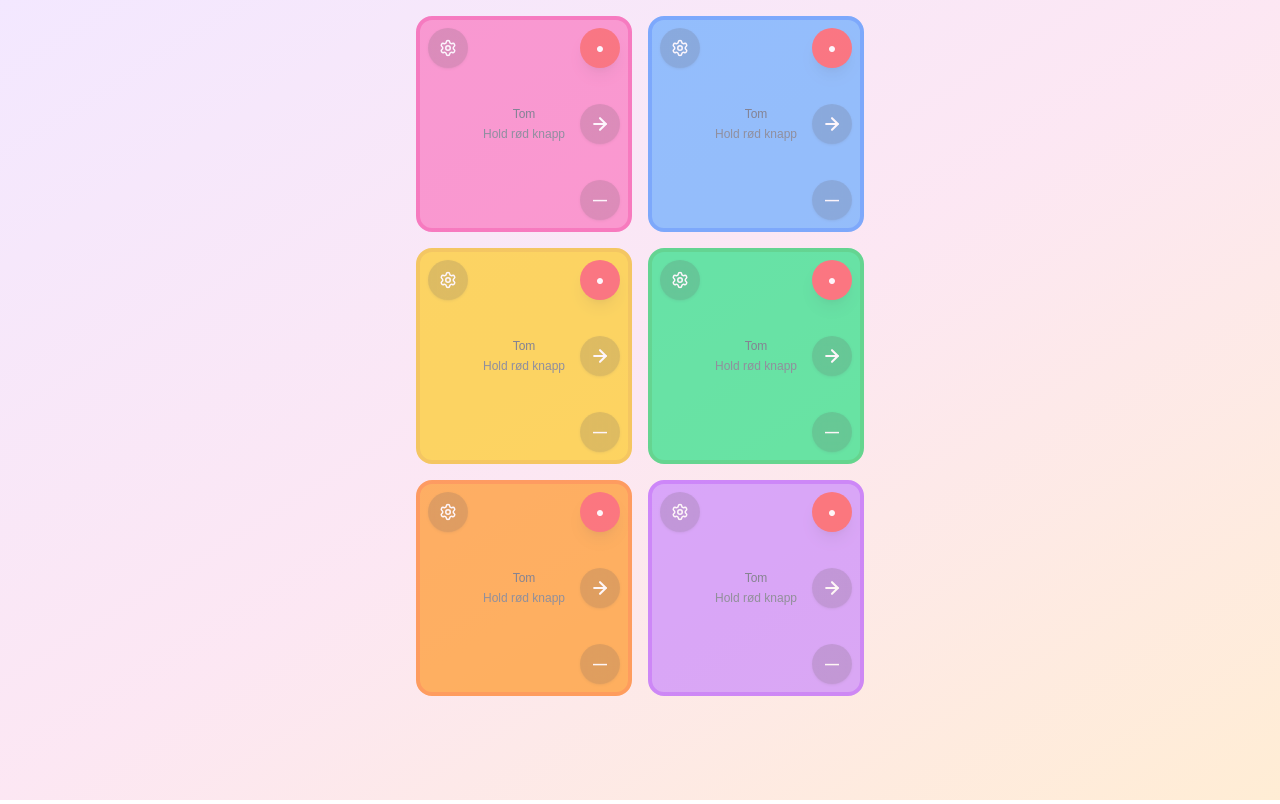
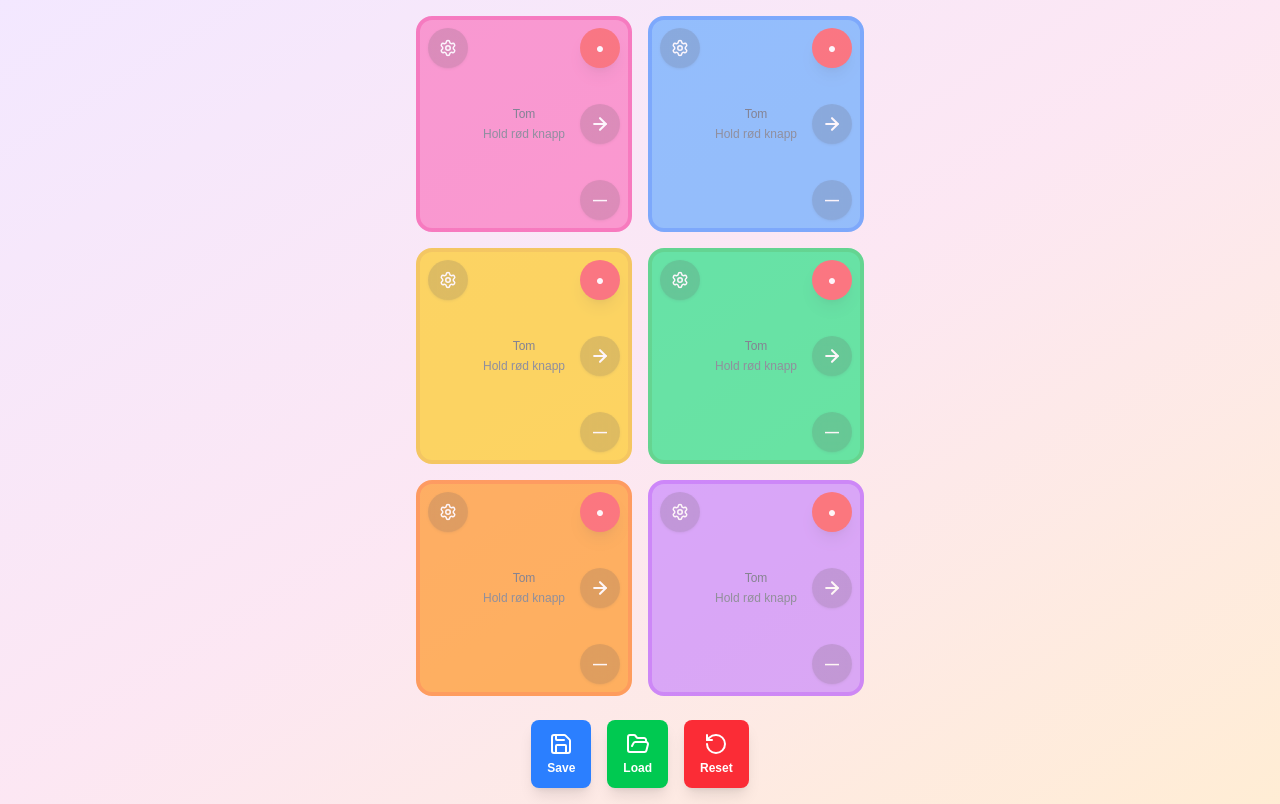
Before and after one commit to ChristianWatkins/lydmaskinen, a Next.js app: page / in a window 1280 px wide. Built offline with nearby package versions, Linux system fonts and the light colour scheme; no server answers.

Commit message:
add save/load/reset set functionality with three control buttons at bottom

```diff
--- a/app/page.tsx
+++ b/app/page.tsx
@@ -3,7 +3,8 @@
 import { useState, useEffect } from 'react';
 import { PadData } from '@/types';
 import Pad from '@/components/Pad';
-import { playAudio, saveToStorage, loadFromStorage } from '@/lib/audio';
+import { playAudio, saveToStorage, loadFromStorage, blobToBase64, base64ToBlob } from '@/lib/audio';
+import { Save, FolderOpen, RotateCcw } from 'lucide-react';
 
 export default function Home() {
   const [pads, setPads] = useState<PadData[]>(() => {
@@ -117,6 +118,109 @@ export default function Home() {
     );
   };
 
+  const handleSaveSet = async () => {
+    const setName = prompt('Enter a name for this set:');
+    if (!setName) return;
+
+    // Convert pads to storage format (with base64 audio)
+    const padsToSave = await Promise.all(
+      pads.map(async (pad) => {
+        let audioBase64: string | undefined;
+        if (pad.audioBlob) {
+          audioBase64 = await blobToBase64(pad.audioBlob);
+        }
+
+        return {
+          id: pad.id,
+          audioBase64,
+          effect: pad.effect,
+          reverse: pad.reverse,
+          volume: pad.volume !== undefined ? pad.volume : 10,
+          reverb: pad.reverb !== undefined ? pad.reverb : false,
+          reverbTime: pad.reverbTime,
+          reverbDecay: pad.reverbDecay,
+          reverbMix: pad.reverbMix,
+        };
+      })
+    );
+
+    const setData = {
+      name: setName,
+      pads: padsToSave,
+      timestamp: new Date().toISOString(),
+    };
+
+    const savedSets = JSON.parse(localStorage.getItem('mpc-saved-sets') || '[]');
+    // Remove existing set with same name if it exists
+    const filteredSets = savedSets.filter((s: any) => s.name !== setName);
+    filteredSets.push(setData);
+    localStorage.setItem('mpc-saved-sets', JSON.stringify(filteredSets));
+
+    alert(`Set "${setName}" saved!`);
+  };
+
+  const handleLoadSet = () => {
+    const savedSets = JSON.parse(localStorage.getItem('mpc-saved-sets') || '[]');
+
+    if (savedSets.length === 0) {
+      alert('No saved sets found!');
+      return;
+    }
+
+    const setName = prompt(`Enter set name to load (Available: ${savedSets.map((s: any) => s.name).join(', ')}):`);
+    if (!setName) return;
+
+    const setToLoad = savedSets.find((s: any) => s.name === setName);
+    if (!setToLoad) {
+      alert(`Set "${setName}" not found!`);
+      return;
+    }
+
+    if (confirm(`Load set "${setName}"? This will replace your current pads.`)) {
+      // Restore pads from saved format (convert base64 back to blob)
+      const restoredPads = setToLoad.pads.map((savedPad: any) => {
+        let audioBlob: Blob | undefined;
+        let audioUrl: string | undefined;
+
+        if (savedPad.audioBase64) {
+          audioBlob = base64ToBlob(savedPad.audioBase64);
+          audioUrl = URL.createObjectURL(audioBlob);
+        }
+
+        return {
+          id: savedPad.id,
+          audioBlob,
+          audioUrl,
+          effect: savedPad.effect || 'none',
+          reverse: savedPad.reverse || false,
+          volume: savedPad.volume !== undefined ? savedPad.volume : 10,
+          reverb: savedPad.reverb !== undefined ? savedPad.reverb : false,
+          reverbTime: savedPad.reverbTime,
+          reverbDecay: savedPad.reverbDecay,
+          reverbMix: savedPad.reverbMix,
+        };
+      });
+
+      setPads(restoredPads);
+      alert(`Set "${setName}" loaded!`);
+    }
+  };
+
+  const handleReset = () => {
+    if (confirm('Reset all pads? This will clear all audio and settings.')) {
+      const resetPads = Array.from({ length: 6 }, (_, i) => ({
+        id: `pad-${i}`,
+        effect: 'none' as const,
+        reverse: false,
+        volume: 10,
+        reverb: false,
+      }));
+      setPads(resetPads);
+      localStorage.removeItem('mpc-pads');
+      alert('All pads reset!');
+    }
+  };
+
   return (
     <div className="min-h-screen bg-gradient-to-br from-purple-100 via-pink-100 to-orange-100 p-4">
       <div className="max-w-md mx-auto">
@@ -136,6 +240,36 @@ export default function Home() {
           ))}
         </div>
 
+        {/* Control buttons - Bottom */}
+        <div className="flex justify-center gap-4 mt-6">
+          {/* Save Set */}
+          <button
+            onClick={handleSaveSet}
+            className="flex flex-col items-center gap-1 px-4 py-3 bg-blue-500 hover:bg-blue-600 text-white rounded-lg shadow-lg transition-all active:scale-95"
+          >
+            <Save size={24} strokeWidth={2} />
+            <span className="text-xs font-semibold">Save</span>
+          </button>
+
+          {/* Load Set */}
+          <button
+            onClick={handleLoadSet}
+            className="flex flex-col items-center gap-1 px-4 py-3 bg-green-500 hover:bg-green-600 text-white rounded-lg shadow-lg transition-all active:scale-95"
+          >
+            <FolderOpen size={24} strokeWidth={2} />
+            <span className="text-xs font-semibold">Load</span>
+          </button>
+
+          {/* Reset */}
+          <button
+            onClick={handleReset}
+            className="flex flex-col items-center gap-1 px-4 py-3 bg-red-500 hover:bg-red-600 text-white rounded-lg shadow-lg transition-all active:scale-95"
+          >
+            <RotateCcw size={24} strokeWidth={2} />
+            <span className="text-xs font-semibold">Reset</span>
+          </button>
+        </div>
+
       </div>
 
     </div>
--- a/lib/audio.ts
+++ b/lib/audio.ts
@@ -538,7 +538,7 @@ async function playAudioWithReverb(padData: PadData): Promise<void> {
 /**
  * Converts Blob to base64 string
  */
-async function blobToBase64(blob: Blob): Promise<string> {
+export async function blobToBase64(blob: Blob): Promise<string> {
   return new Promise((resolve, reject) => {
     const reader = new FileReader();
     reader.onloadend = () => {
@@ -554,7 +554,7 @@ async function blobToBase64(blob: Blob): Promise<string> {
 /**
  * Converts base64 string to Blob
  */
-function base64ToBlob(base64: string, mimeType: string = 'audio/webm'): Blob {
+export function base64ToBlob(base64: string, mimeType: string = 'audio/webm'): Blob {
   const byteCharacters = atob(base64);
   const byteNumbers = new Array(byteCharacters.length);
   for (let i = 0; i < byteCharacters.length; i++) {
```
